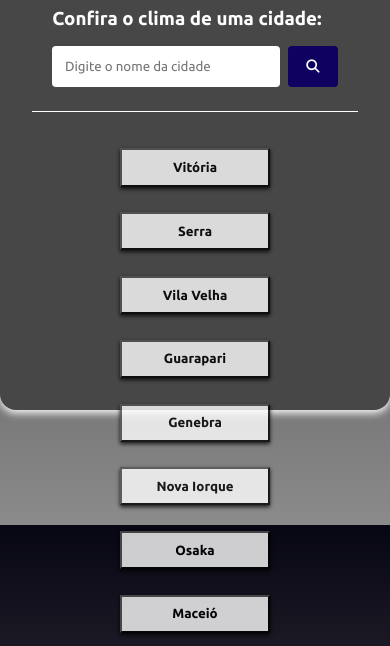
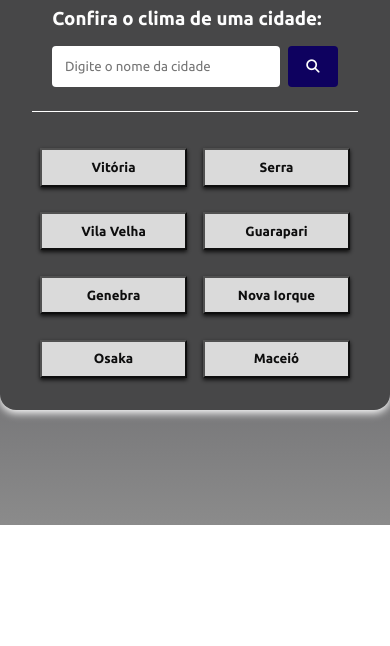
Before and after one commit to matheusmatosr/previsao_tempo, a plain HTML site: page index.html in a window 390 px wide. Shown: the part 319-965 px from the top of the page. After the commit the page ends 844 px from the top, so only its background shows below. Drawn offline with Linux system fonts and the light colour scheme.

Commit message:
Atualizar o styles.css

```diff
--- a/css/styles.css
+++ b/css/styles.css
@@ -165,3 +165,11 @@
 #suggestions button:hover {
   opacity: 1;
 }
+
+@media (max-width: 600px) {
+  #suggestions button {
+    width: 45%;
+    min-width: auto;
+    margin: 0.8rem 2.5%;
+  }
+}
```
